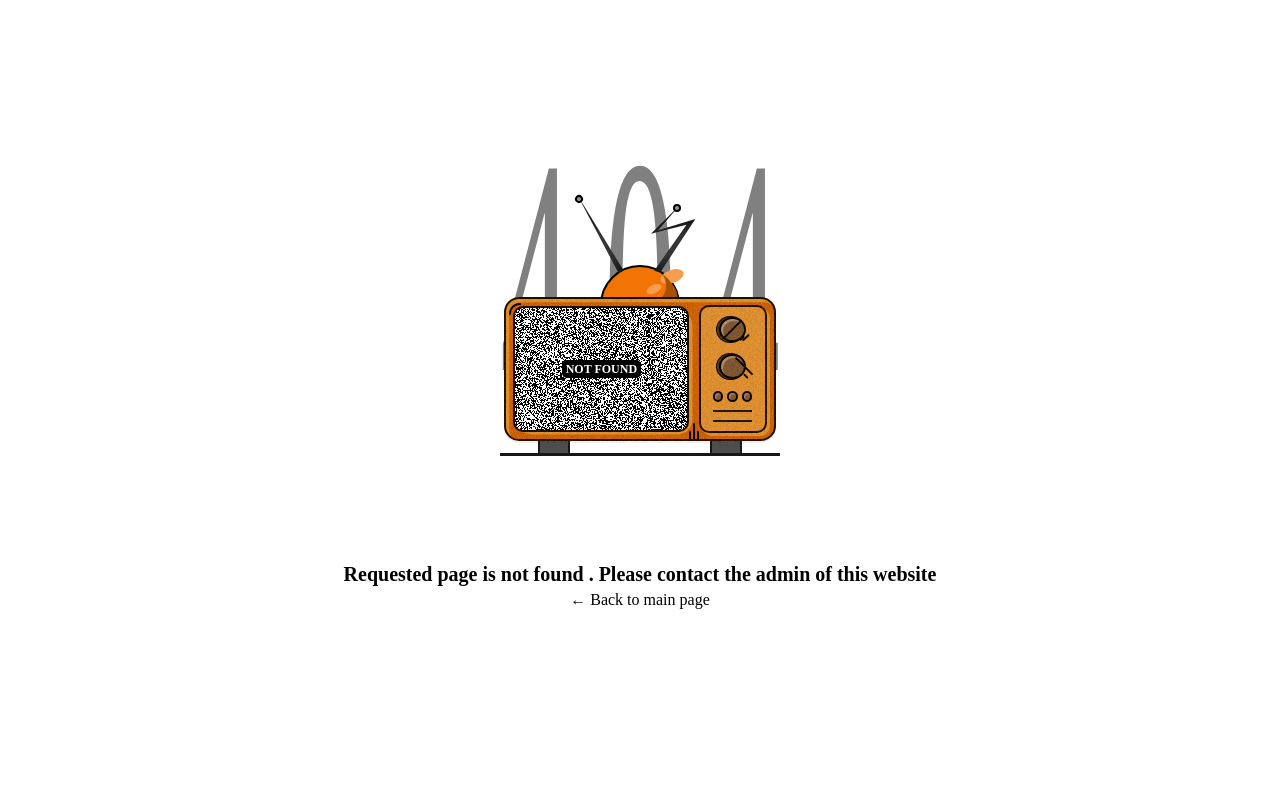
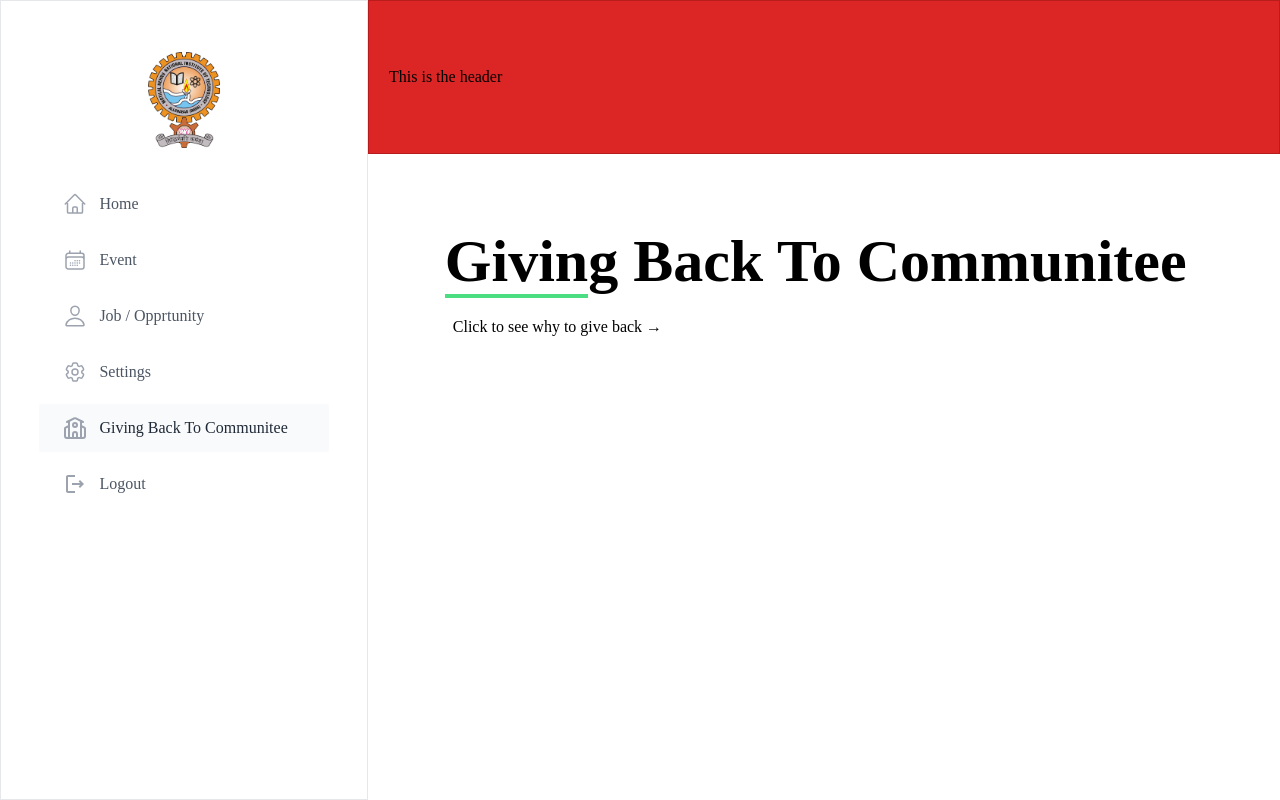
Before and after one commit to UjjwalBaranwal/MNNIT_WEBSITE, a React (Vite) app in the folder frontend/: page /log/giving in a window 1280 px wide. Before the commit this address had no page. Built offline with nearby package versions, Linux system fonts and the light colour scheme.

Commit message:
shuttle changes done

```diff
--- a/frontend/src/App.jsx
+++ b/frontend/src/App.jsx
@@ -22,6 +22,7 @@ import Dashboard from "./features/UserLogin/Dashboard";
 import EventLogin from "./features/UserLogin/Event";
 import JobPost from "./features/UserLogin/JobPost";
 import Settings from "./features/UserLogin/Settings";
+import GivingLogin from "./features/UserLogin/Giving";
 import Logout from "./features/UserLogin/Logout";
 function App() {
   return (
@@ -44,6 +45,7 @@ function App() {
           <Route path="event" element={<EventLogin />} />
           <Route path="jobPost" element={<JobPost />} />
           <Route path="settings" element={<Settings />} />
+          <Route path="giving" element={<GivingLogin />} />
         </Route>
         <Route path="logout" element={<Logout />} />
         <Route path="*" element={<ErrorPage />} />
--- a/frontend/src/features/UserLogin/BasicDetail.jsx
+++ b/frontend/src/features/UserLogin/BasicDetail.jsx
@@ -3,7 +3,7 @@ import InputField from "./InputField";
 
 function BasicDetail() {
   return (
-    <div className="m-4">
+    <div className="m-4 max-w-2xl">
       <h1 className="font-extrabold text-4xl">
         <span className="border-b-4 border-b-green-400">Basic</span> Detail
       </h1>
@@ -33,9 +33,11 @@ function BasicDetail() {
           placeholder={"ceo-of-xyz"}
           labelName={"Current Working Place"}
         />
-        <Button rounded secondary_mid outline className="text-black">
-          Update
-        </Button>
+        <div className="flex justify-end">
+          <Button rounded outline className="text-black bg-emerald-400">
+            Update
+          </Button>
+        </div>
       </form>
     </div>
   );
--- /dev/null
+++ b/frontend/src/features/UserLogin/Giving.jsx
@@ -0,0 +1,17 @@
+import { Link } from "react-router-dom";
+
+function Giving() {
+  return (
+    <div className="flex flex-col gap-4">
+      <h1 className="text-6xl font-bold">
+        <span className="border-b-4 border-b-green-400">Givin</span>g Back To
+        Communitee
+      </h1>
+      <Link to="/giving" className="hover:underline m-2">
+        Click to see why to give back &rarr;
+      </Link>
+    </div>
+  );
+}
+
+export default Giving;
--- a/frontend/src/features/UserLogin/MainNav.jsx
+++ b/frontend/src/features/UserLogin/MainNav.jsx
@@ -7,6 +7,7 @@ import {
 
 import { IoPersonOutline } from "react-icons/io5";
 import { MdOutlineLogout } from "react-icons/md";
+import { LuSchool } from "react-icons/lu";
 
 function MainNav() {
   const navStyle =
@@ -42,6 +43,12 @@ function MainNav() {
           </NavLink>
         </li>
         <li>
+          <NavLink to="giving" className={navStyle}>
+            <LuSchool className={iconStyle} />
+            <span>Giving Back To Communitee </span>
+          </NavLink>
+        </li>
+        <li>
           <NavLink to="/logout" className={navStyle}>
             <MdOutlineLogout className={iconStyle} />
             <span>Logout</span>
--- a/frontend/src/features/UserLogin/UpdatePassword.jsx
+++ b/frontend/src/features/UserLogin/UpdatePassword.jsx
@@ -3,7 +3,7 @@ import InputField from "./InputField";
 
 function UpdatePassword() {
   return (
-    <div className="m-4">
+    <div className="m-4 max-w-2xl">
       <h1 className="font-extrabold text-4xl">
         <span className="border-b-4 border-b-green-400">Update</span> Password
       </h1>
@@ -24,9 +24,11 @@ function UpdatePassword() {
           labelName={"Re-Enter New Password"}
         />
 
-        <Button rounded secondary_mid outline className="text-black">
-          Update
-        </Button>
+        <div className="flex items-center justify-end">
+          <Button rounded outline className="text-black bg-emerald-400">
+            Update
+          </Button>
+        </div>
       </form>
     </div>
   );
```
